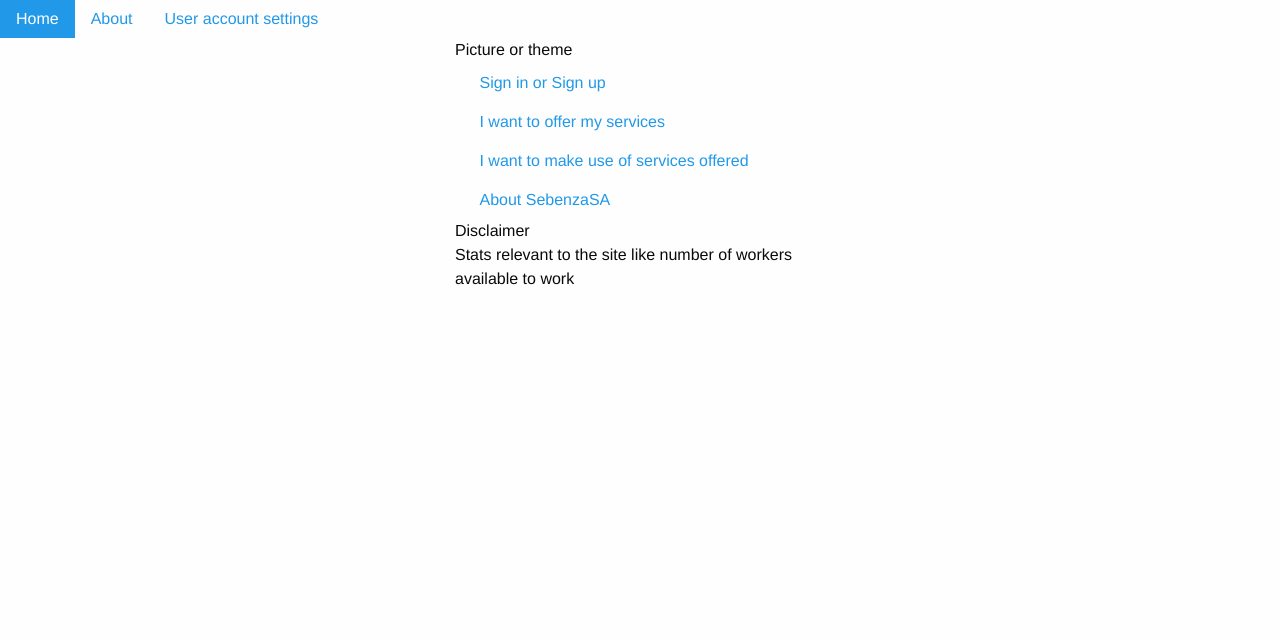
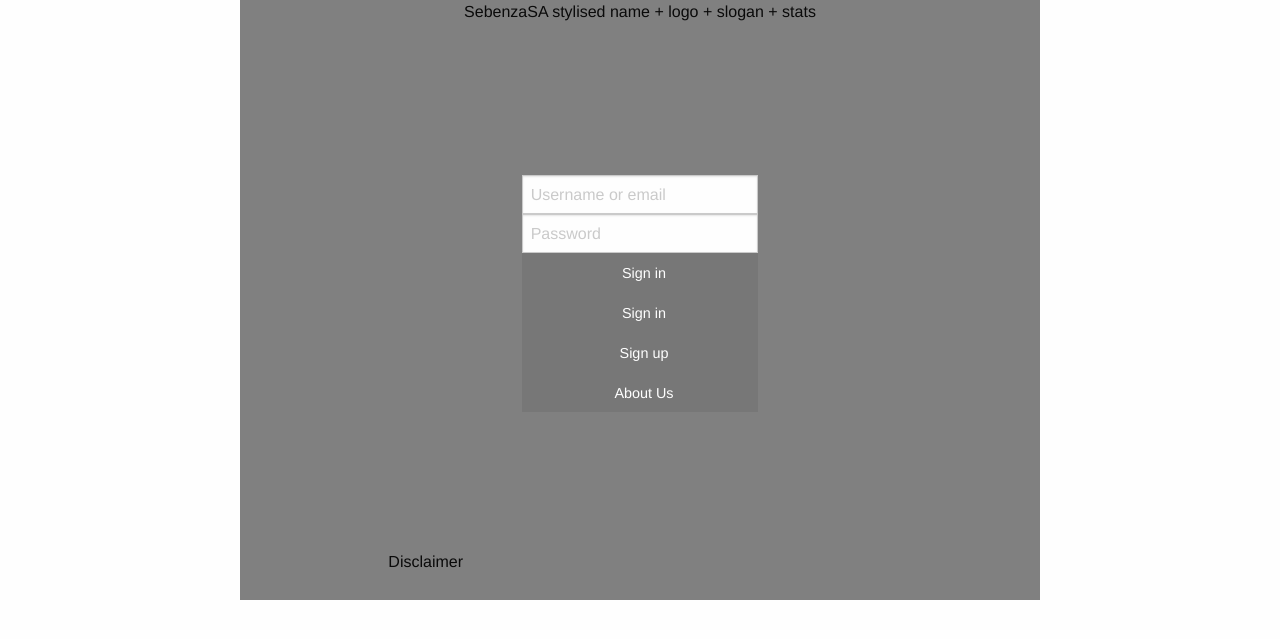
Before and after one commit to ACSSE/team36, a PHP site: page /index.html in a window 1280 px wide. Shown: the top 639 px of the page. Run offline with PHP 8.4, Linux system fonts and the light colour scheme.

Commit message:
Added index.php -layout library for the site -updated contents as well

```diff
--- a/css/customElementStyle.css
+++ b/css/customElementStyle.css
@@ -1,21 +1,5 @@
 .centerPage {
     margin:auto;
+    width:800px;
+    height:600px;
 }
-.mainStyle{
-    width:800px;
-    margin:0 auto;
-    overflow:hidden;
-}
-.centerTop {
-    width: 100%;
-    height: 20%;
-}
-.centerPage {
-    width: 100%;
-    height: 60%;
-}
-
-.centerBottom {
-    width: 100%;
-    height: 20%;
-}
--- a/index.html
+++ b/index.html
@@ -2,7 +2,7 @@
 <html lang="en">
 <head>
     <meta charset="UTF-8">
-    <title>sebezaSA.co.za</title>
+    <title>sebenzaSA.co.za</title>
     <meta http-equiv="x-ua-compatible" content="ie=edge">
     <meta name="viewport" content="width=device-width, initial-scale=1.0" />
     <link rel="stylesheet" href="foundation-6/css/foundation.css" />
@@ -10,35 +10,25 @@
     <link rel="stylesheet" href="css/customElementStyle.css" />
 </head>
 <body>
-<ul class="menu">
-    <li class="active"><a>Home</a></li>
-    <li><a>About</a></li>
-    <li><a>User account settings</a></li>
-</ul>
-    <div class="row">
-        <div class="large-4 large-centered columns">Picture or theme</div>
+    <div class="centerPage" style="background-color: grey;">
+        <div class="row" style="min-height:175px">
+            <div class="large-8 large-offset-2 columns" style="text-align: center">SebenzaSA stylised name + logo + slogan + stats</div>
         </div>
-    <div class="row">
-        <div class="large-4 large-centered columns">
+        <div class="row" style="min-height:375px">
+            <div class="large-4 large-offset-4 columns">
                 <ul class="menu vertical">
-            <li><a href="#"><i class="fi-list"></i> <span>Sign in or Sign up</span></a></li>
-            <li><a href="#"><i class="fi-list"></i> <span>I want to offer my services</span></a></li>
-            <li><a href="#"><i class="fi-list"></i> <span>I want to make use of services offered</span></a></li>
-            <li><a href="#"><i class="fi-list"></i> <span>About SebenzaSA</span></a></li>
+                    <li><input type="text" name="userName" placeholder="Username or email"></li>
+                    <li><input type="text" name="password" placeholder="Password"></li>
+                    <li><a href="#"  class="secondary button"><i class="fi-list"></i> <span>Sign in</span></a></li>
+                    <li><a href="#"  class="secondary button"><i class="fi-list"></i> <span>Sign in</span></a></li>
+                    <li><a href="#"  class="secondary button"><i class="fi-list"></i> <span>Sign up</span></a></li>
+                    <li><a href="#"  class="secondary button"><i class="fi-list"></i> <span>About Us</span></a></li>
                 </ul>
             </div>
         </div>
         <div class="row">
-        <div class="large-4 large-centered columns">Disclaimer</div>
+            <div class="large-8 large-offset-2 columns">Disclaimer</div>
         </div>
-    <div class="row">
-        <div class="large-4 large-centered columns"></div>
     </div>
-    <div class="row">
-        <div class="large-4 large-centered columns">Stats relevant to the site like number of workers available to work</div>
-    </div>
-
-
-
 </body>
 </html>
```
Also changed, not shown: index.php (added, +40 -0 lines). Lines whose indentation alone changed are shown as unchanged.
